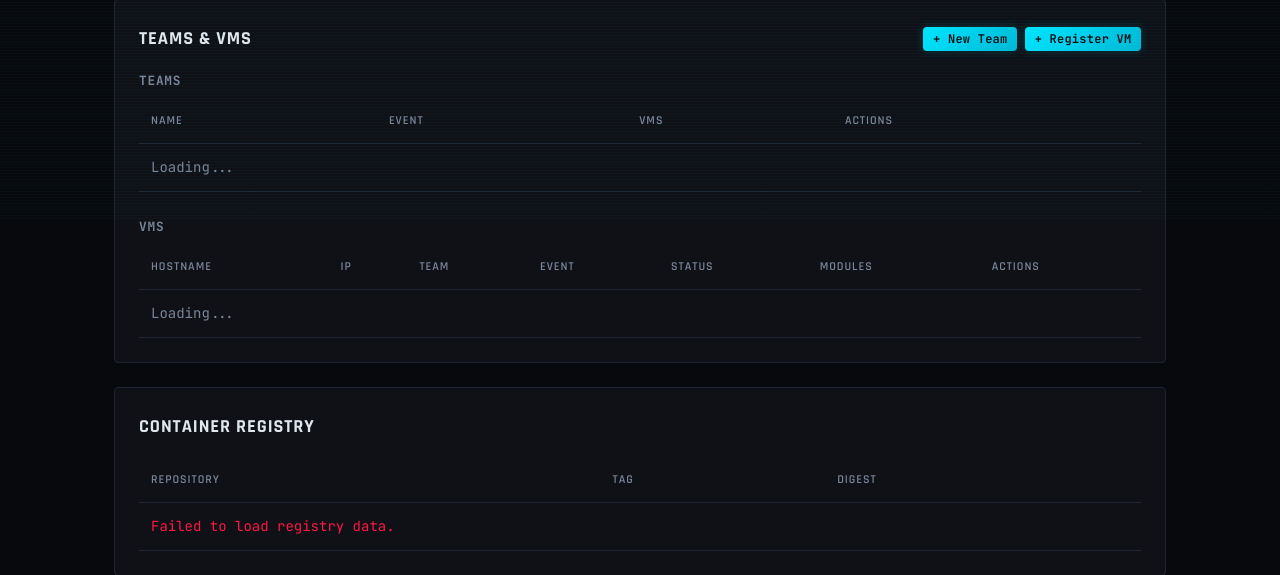
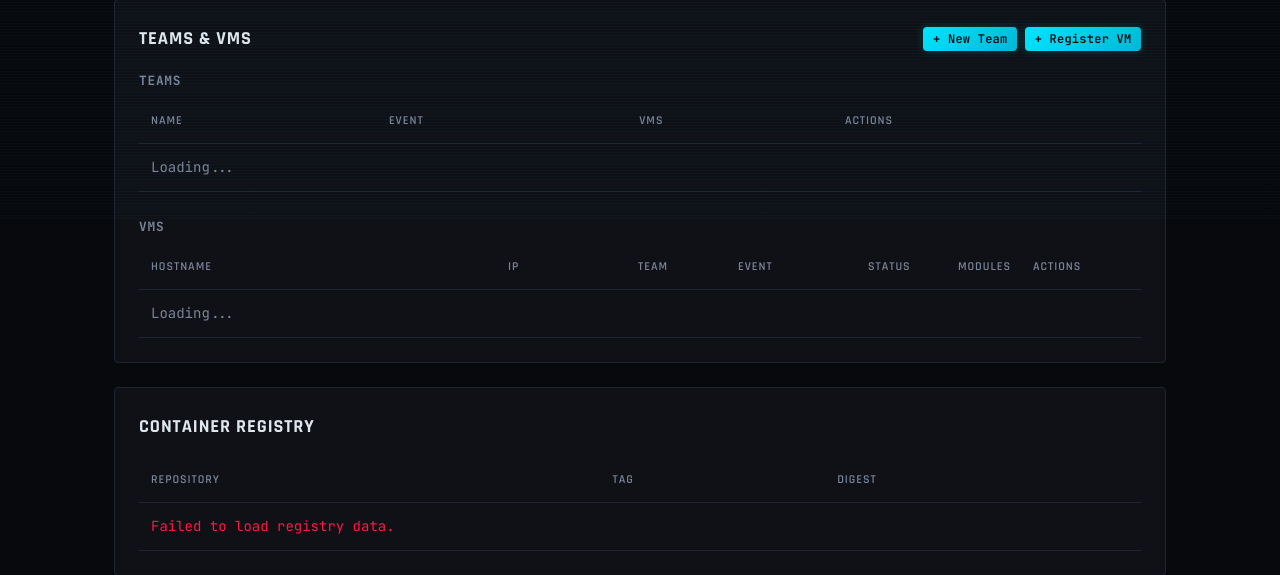
Before and after one commit to Your-Saviour/CTF-IT, a Flask app: template frontend/templates/admin.html in a window 1280 px wide. Shown: the part 581-1156 px from the top of the page. Run offline with Flask 3, Linux system fonts and the light colour scheme; the template is opened without the code that fills it, so the values that code supplies are empty.

Commit message:
Fix VMs table wrapping: hostname and event name no longer break to multiple lines
- Fixed column widths via colgroup
- white-space: nowrap + text-overflow: ellipsis on hostname, team, event cells
- Monospace font on IP address
- overflow-x: auto wrapper for narrow viewports

Co-Authored-By: Claude Sonnet 4.6 <noreply@anthropic.com>

```diff
--- a/frontend/templates/admin.html
+++ b/frontend/templates/admin.html
@@ -393,7 +393,17 @@
 
     <!-- VMs table -->
     <h4 style="color: var(--text-secondary); font-size: 0.8rem; text-transform: uppercase; letter-spacing: 0.06em; margin-bottom: 0.5rem;">VMs</h4>
-    <table>
+    <div style="overflow-x: auto;">
+    <table style="table-layout: fixed; width: 100%;">
+        <colgroup>
+            <col style="width: auto;">
+            <col style="width: 130px;">
+            <col style="width: 100px;">
+            <col style="width: 130px;">
+            <col style="width: 90px;">
+            <col style="width: 75px;">
+            <col style="width: 120px;">
+        </colgroup>
         <thead>
             <tr>
                 <th>Hostname</th>
@@ -409,6 +419,7 @@
             <tr><td colspan="7" style="color: var(--text-secondary);">Loading...</td></tr>
         </tbody>
     </table>
+    </div>
 </div>
 
 <!-- Registry -->
@@ -981,16 +992,16 @@ function loadVMs() {
                     : '<span style="color: var(--text-muted);">—</span>';
                 var statusClass = {registered: 'status-queued', active: 'status-ready', stopped: 'status-failed', failed: 'status-failed'}[v.status] || 'status-queued';
                 return '<tr>' +
-                    '<td><strong>' + esc(v.hostname || '—') + '</strong></td>' +
-                    '<td style="color: var(--text-secondary); font-size: 0.85rem;">' + esc(v.ip_address || '—') + '</td>' +
-                    '<td style="color: var(--text-secondary); font-size: 0.85rem;">' + esc(v.team_name || '—') + '</td>' +
-                    '<td style="color: var(--text-secondary); font-size: 0.85rem;">' + esc(v.event_name || '—') + '</td>' +
-                    '<td><span class="' + statusClass + '" style="font-weight: 600; text-transform: uppercase; font-size: 0.8rem;">' + esc(v.status) + '</span></td>' +
-                    '<td>' + progress + '</td>' +
-                    '<td style="display: flex; gap: 0.35rem;">' +
-                        '<a href="/admin/vm/' + v.id + '" class="btn btn-sm" style="text-decoration: none;">View</a>' +
-                        '<button class="btn btn-sm btn-danger" onclick="deleteVM(' + v.id + ')">Delete</button>' +
-                    '</td>' +
+                    '<td style="white-space: nowrap; overflow: hidden; text-overflow: ellipsis;"><strong>' + esc(v.hostname || '—') + '</strong></td>' +
+                    '<td style="color: var(--text-secondary); font-size: 0.85rem; white-space: nowrap; font-family: \'JetBrains Mono\', monospace;">' + esc(v.ip_address || '—') + '</td>' +
+                    '<td style="color: var(--text-secondary); font-size: 0.85rem; white-space: nowrap; overflow: hidden; text-overflow: ellipsis;">' + esc(v.team_name || '—') + '</td>' +
+                    '<td style="color: var(--text-secondary); font-size: 0.85rem; white-space: nowrap; overflow: hidden; text-overflow: ellipsis;">' + esc(v.event_name || '—') + '</td>' +
+                    '<td style="white-space: nowrap;"><span class="' + statusClass + '" style="font-weight: 600; text-transform: uppercase; font-size: 0.8rem;">' + esc(v.status) + '</span></td>' +
+                    '<td style="white-space: nowrap;">' + progress + '</td>' +
+                    '<td><div style="display: flex; gap: 0.35rem;">' +
+                        '<a href="/admin/vm/' + v.id + '" class="btn btn-sm" style="text-decoration: none; white-space: nowrap;">View</a>' +
+                        '<button class="btn btn-sm btn-danger" onclick="deleteVM(' + v.id + ')" style="white-space: nowrap;">Delete</button>' +
+                    '</div></td>' +
                 '</tr>';
             }).join('');
         });
```
